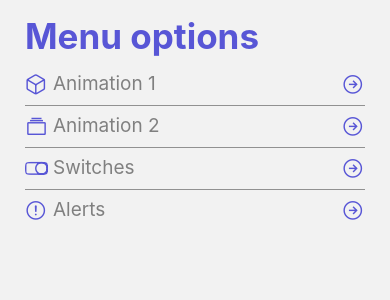
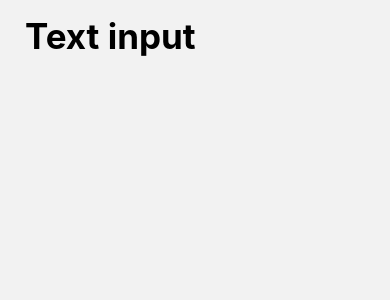
Before and after one commit to ChristianRV29/RNComponents, a React Native app: screen /TextInputScreen in a window 390 px wide. Shown: the top 300 px of the page. Built offline with nearby package versions, Linux system fonts and the light colour scheme.

Commit message:
Text input screen and item inserted within FlatList

```diff
--- a/src/data/menuItems.ts
+++ b/src/data/menuItems.ts
@@ -21,4 +21,9 @@ export const menuItems: ItemProps[] = [
     icon: 'alert-circle-outline',
     screenName: 'AlertScreen',
   },
+  {
+    name: 'Text inputs',
+    icon: 'create-outline',
+    screenName: 'TextInputScreen',
+  },
 ];
--- a/src/navigation/StackNavigator.tsx
+++ b/src/navigation/StackNavigator.tsx
@@ -6,6 +6,7 @@ import Animation01Screen from '~src/screens/Animation01Screen';
 import Animation02Screen from '~src/screens/Animation02Screen';
 import SwitchScreen from '~src/screens/SwitchScreen';
 import AlertScreen from '~src/screens/AlertScreen';
+import TextInputScreen from '~src/screens/TextInputScreen';
 
 const { Navigator, Screen } = createStackNavigator();
 
@@ -21,6 +22,7 @@ const StackNavigator = () => {
       <Screen name={'Animation02Screen'} component={Animation02Screen} />
       <Screen name={'SwitchScreen'} component={SwitchScreen} />
       <Screen name={'AlertScreen'} component={AlertScreen} />
+      <Screen name={'TextInputScreen'} component={TextInputScreen} />
     </Navigator>
   );
 };
--- /dev/null
+++ b/src/screens/TextInputScreen.tsx
@@ -0,0 +1,15 @@
+import React from 'react';
+import { View } from 'react-native';
+
+import Header from '~src/components/Header/Header';
+import { globalStyles } from '../theme/appTheme';
+
+const TextInput = () => {
+  return (
+    <View style={globalStyles.container}>
+      <Header title="Text input" />
+    </View>
+  );
+};
+
+export default TextInput;
```
Also changed, not shown: 1 other file (tests, documents, lock files or other folders).
